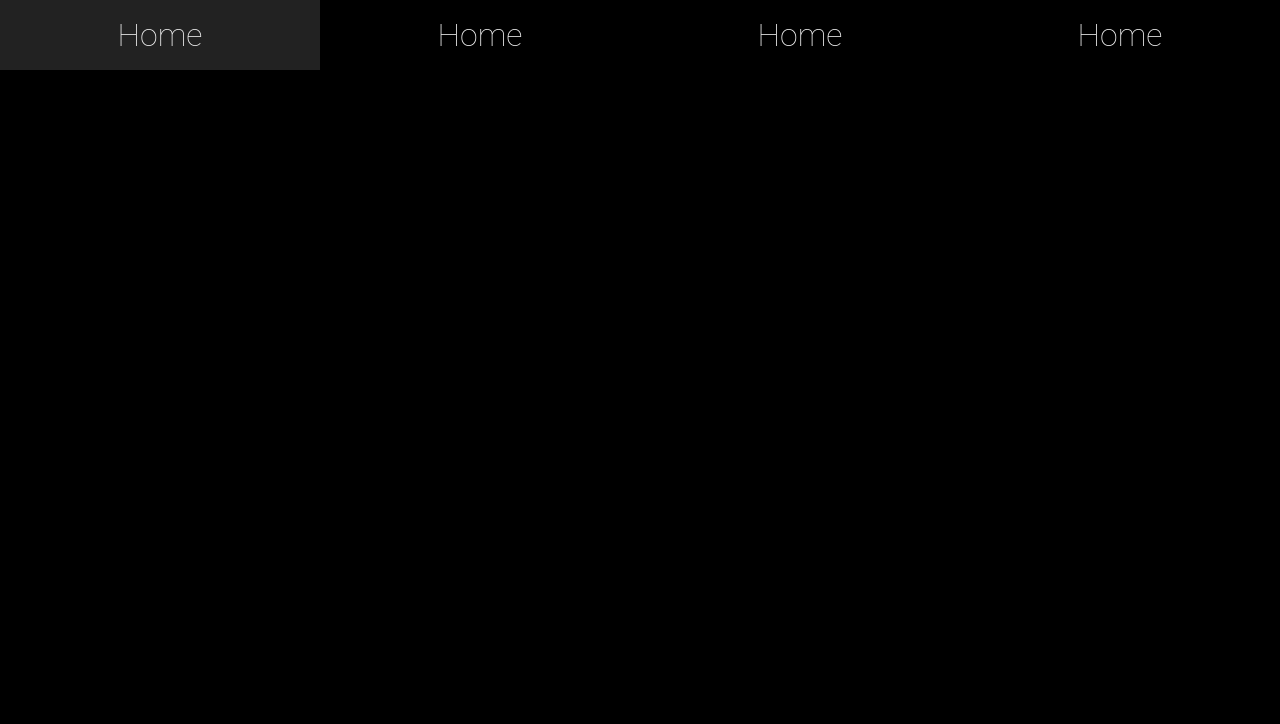
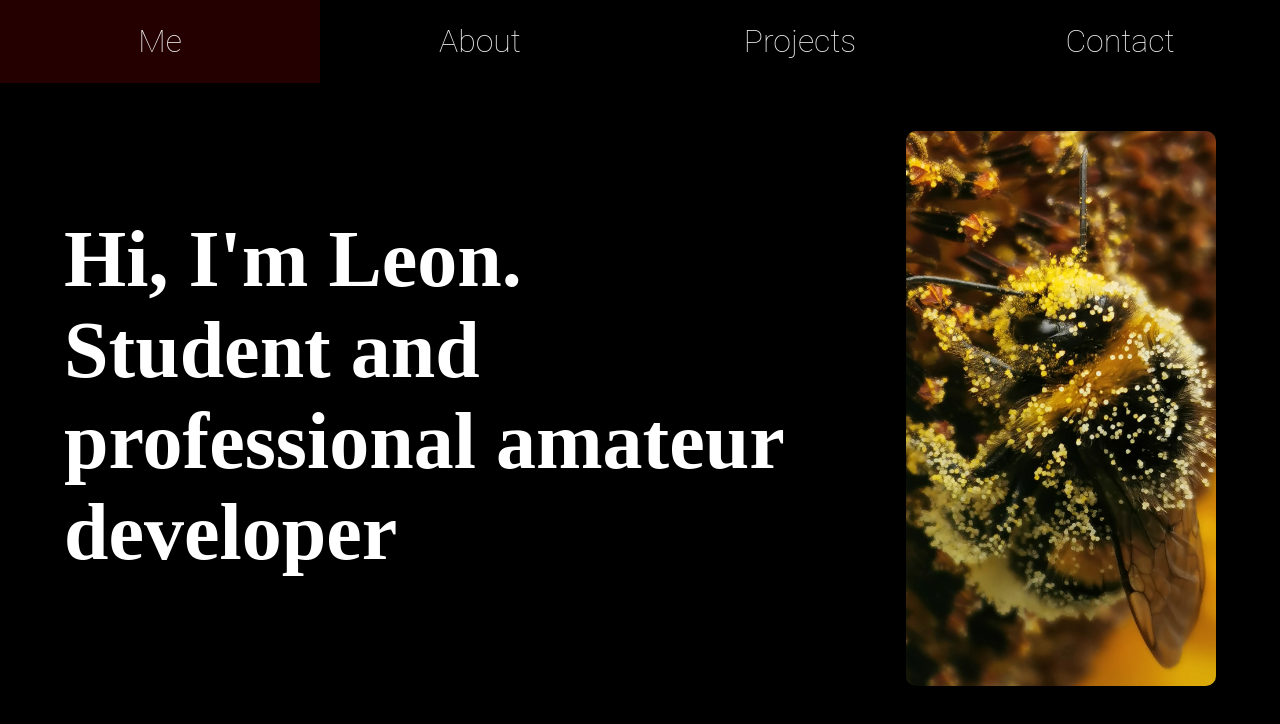
Before and after one commit to Toxillo/toxillo-showcase, a Gatsby site: page / in a window 1280 px wide. Built offline with nearby package versions, Linux system fonts and the light colour scheme; Gatsby itself is replaced by a stand-in of ours.

Commit message:
Navbar and hero

```diff
--- a/gatsby-config.js
+++ b/gatsby-config.js
@@ -30,6 +30,10 @@ module.exports = {
           name: `Open Sans`,
           file: `https://fonts.googleapis.com/css2?family=Roboto:ital,wght@0,100;0,300;0,400;0,700;1,100;1,300;1,400;1,700&display=swap`,
         },
+        {
+          name: `Noto Serif Japanese`,
+          file: `https://fonts.googleapis.com/css2?family=Noto+Serif+JP:wght@700&display=swap`,
+        }
       ],
     },
   }, "gatsby-plugin-sass"]
--- /dev/null
+++ b/src/components/Header.js
@@ -0,0 +1,12 @@
+import * as React from 'react'
+import './Header.scss'
+
+const Header = ({ children }) => {
+    return (
+        <header className='main-header'>
+            {children}
+        </header>
+    )
+}
+
+export default Header
--- /dev/null
+++ b/src/components/Header.scss
@@ -0,0 +1 @@
+$header-height: 70px;
--- a/src/components/NavBar.js
+++ b/src/components/NavBar.js
@@ -1,4 +1,4 @@
-import { Link } from "gatsby"
+import { Link } from 'gatsby'
 import * as React from 'react'
 import './NavBar.scss'
 
@@ -7,16 +7,16 @@ const NavBar = () => {
         <nav className="main-nav">
             <ul className="main-nav__items">
                 <li id="main-nav__heading" className="main-nav__item">
-                    <Link to="index.html">Home</Link>
+                    <Link to="index.html">Me</Link>
                 </li>
                 <li className="main-nav__item">
-                    <Link to="index.html">Home</Link>
+                    <Link to="index.html">About</Link>
                 </li>
                 <li className="main-nav__item">
-                    <Link to="index.html">Home</Link>
+                    <Link to="index.html">Projects</Link>
                 </li>
                 <li className="main-nav__item">
-                    <Link to="index.html">Home</Link>
+                    <Link to="index.html">Contact</Link>
                 </li>
             </ul>
         </nav>
--- a/src/components/NavBar.scss
+++ b/src/components/NavBar.scss
@@ -1,9 +1,4 @@
-$font-stack: 'Roboto', sans-serif;
-
-body {
-    background-color: black;
-    margin: 0;
-}
+@import '../utilities/variables';
 
 ul {
     padding: 0;
@@ -12,28 +7,28 @@ ul {
 
 .main-nav__items {
     display: flex;
-    flex-direction: row;
     justify-content: space-around;
+    align-items: center;
     list-style: none;
 }
 
 .main-nav__item {
+    color: #fff;
     width: 100%;
-    height: 100%;
-    padding: 16px 0;
-    color: #fff;
     text-align: center;
-    font-family: $font-stack;
-    font-size: 2em;
-    font-weight: 100;
 
     &:hover {
-        background-color: #222;
+        background-color: rgba(90, 0, 0, 0.403);
         transition: background-color 200ms linear;
     }
 
     a {
+        font-family: $font-stack;
+        font-size: 2em;
+        font-weight: 100;
+        display: block;
         text-decoration: none;
         color: #eee;
+        padding: $header-padding;
     }
 }
--- a/src/pages/index.js
+++ b/src/pages/index.js
@@ -1,10 +1,37 @@
 import * as React from 'react'
+import { StaticImage } from 'gatsby-plugin-image'
+import './main.scss'
+import Header from '../components/Header'
 import NavBar from '../components/NavBar'
 
 const IndexPage = () => {
 
   return (
-    <NavBar />
+    <>
+      <Header>
+        <NavBar>
+        </NavBar>
+      </Header>
+      <section className='hero-section'>
+        <div className='hero-container'>
+          <div className='hero'>
+            <h1 className='hero-title'>
+              Hi, I'm Leon.
+              <br></br>
+              Student and professional amateur developer
+            </h1>
+            <p className='hero-text'></p>
+          </div>
+          <div className='hero__graphic-container'>
+            <StaticImage
+              className='hero-graphic'
+              alt="Clifford, a reddish-brown pitbull, posing on a couch and looking stoically at the camera"
+              src="../images/square.jpg"
+            />
+          </div>
+        </div>
+      </section>
+    </>
   )
 }
 
--- /dev/null
+++ b/src/pages/main.scss
@@ -0,0 +1,48 @@
+@import '../utilities/variables';
+
+
+* {
+    box-sizing: border-box;
+}
+
+h1 {
+    font-weight: 700;
+    font-size: $h1-size;
+    margin: 0;
+}
+
+body {
+    font-family: $font-stack;
+    color: $on-primary;
+    background-color: black;
+    margin: 0;
+}
+
+.hero-container {
+    display: flex;
+    justify-content: space-between;
+    align-items: center;
+    margin: 0 auto;
+    max-width: 90%;
+    padding-top: 3em;
+}
+
+.hero {
+    font-family: 'Noto Serif JP', serif;
+
+    p {
+        margin-top: 1em;
+        padding-right: 2em;
+        font-size: 1.5em;
+    }
+}
+
+.hero__graphic-container {
+    display: flex;
+    height: 555px;
+    width: 555px;
+
+    .gatsby-image-wrapper {
+        border-radius: 10px;
+    }
+}
--- /dev/null
+++ b/src/utilities/_variables.scss
@@ -0,0 +1,9 @@
+//Fonts
+$font-stack: 'Roboto', sans-serif;
+$h1-size: 5em;
+
+//Dimensions
+$header-padding: 0.7em;
+
+//Colors
+$on-primary: #fff;
```
Also changed, not shown: src/pages/about.js (deleted, +0 -11 lines).
